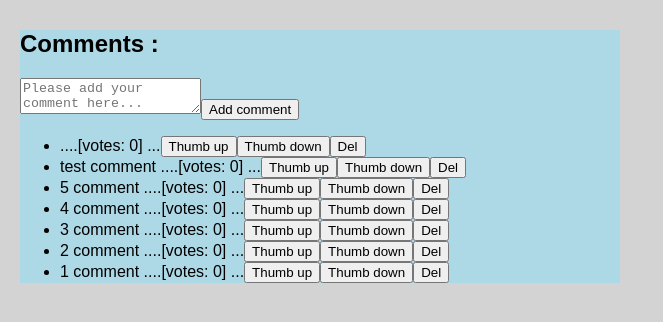
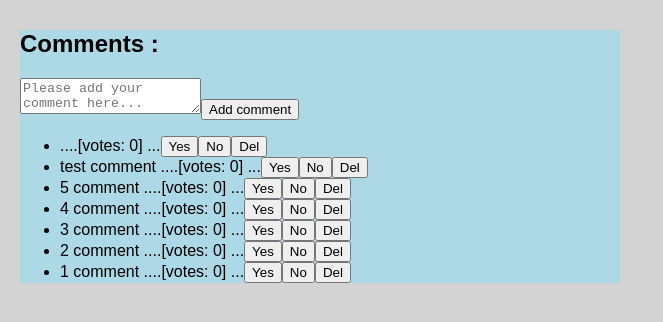
Before and after one commit to MikeGoz/JS_7_7, a React (Create React App) app in the folder redux-demo/: page / in a window 1280 px wide. Shown: the top 322 px of the page, without its empty margins (0-663 px from the left). Built offline with nearby package versions, Linux system fonts and the light colour scheme.

Commit message:
localStorage mod

```diff
--- a/redux-demo/src/components/Comment.js
+++ b/redux-demo/src/components/Comment.js
@@ -3,8 +3,8 @@ import React from 'react';
 const Comment = ({text, votes, id, thumbUpComment, thumbDownComment, removeComment}) =>
 <li>
   {text} <span>....[votes: {votes}] ...</span>
-  <button onClick={() => thumbUpComment(id)}>Thumb up</button>
-  <button onClick={() => thumbDownComment(id)}>Thumb down</button>
+  <button onClick={() => thumbUpComment(id)}>Yes</button>
+  <button onClick={() => thumbDownComment(id)}>No</button>
   <button onClick={() => removeComment(id)}>Del</button>
 </li>;
 
--- a/redux-demo/src/components/CommentAdd.js
+++ b/redux-demo/src/components/CommentAdd.js
@@ -9,9 +9,21 @@ class CommentAdd extends React.Component {
     this.handleChange = this.handleChange.bind(this);
     this.handleSubmit = this.handleSubmit.bind(this);
   }
+
   handleChange(event) {
     this.setState({value: event.target.value});
+
+    localStorage.setItem('cachedComment',this.state.value);
+    console.log(localStorage.getItem('cachedComment'));
+
+    //const cacheExist = localStorage.getItem('cachedComment');
+    //console.log(cacheExist);
+    //if (cacheExist) {
+    // this.state.value.setState(cacheExist);
+    //return;
+    //}
   }
+
   handleSubmit(event) {
     this.props.addComment(this.state.value);
     //this.props.dispatch(addComment(this.state.value)) ??
@@ -19,6 +31,7 @@ class CommentAdd extends React.Component {
     //alert('Your comment: ' + this.state.value) ok !!!
     event.preventDefault();
   }
+
   render() {
     return (
       <form onSubmit={this.handleSubmit}>
```
